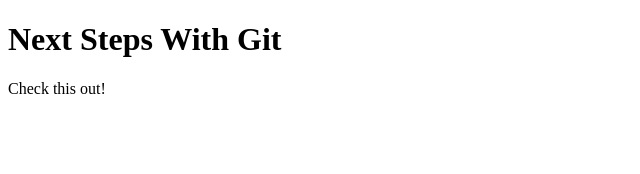
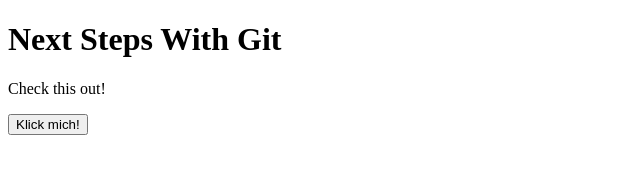
Before and after one commit to ferniemann/next-steps-git, a plain HTML site: page index.html in a window 1280 px wide. Shown: the whole page, without its empty margins (0-640 px from the left). Drawn offline with Linux system fonts and the light colour scheme.

Commit message:
feat: added button to index page (#3)

```diff
--- a/index.html
+++ b/index.html
@@ -10,5 +10,6 @@
   <body>
     <h1>Next Steps With Git</h1>
     <p>Check this out!</p>
+    <button>Klick mich!</button>
   </body>
 </html>
```
